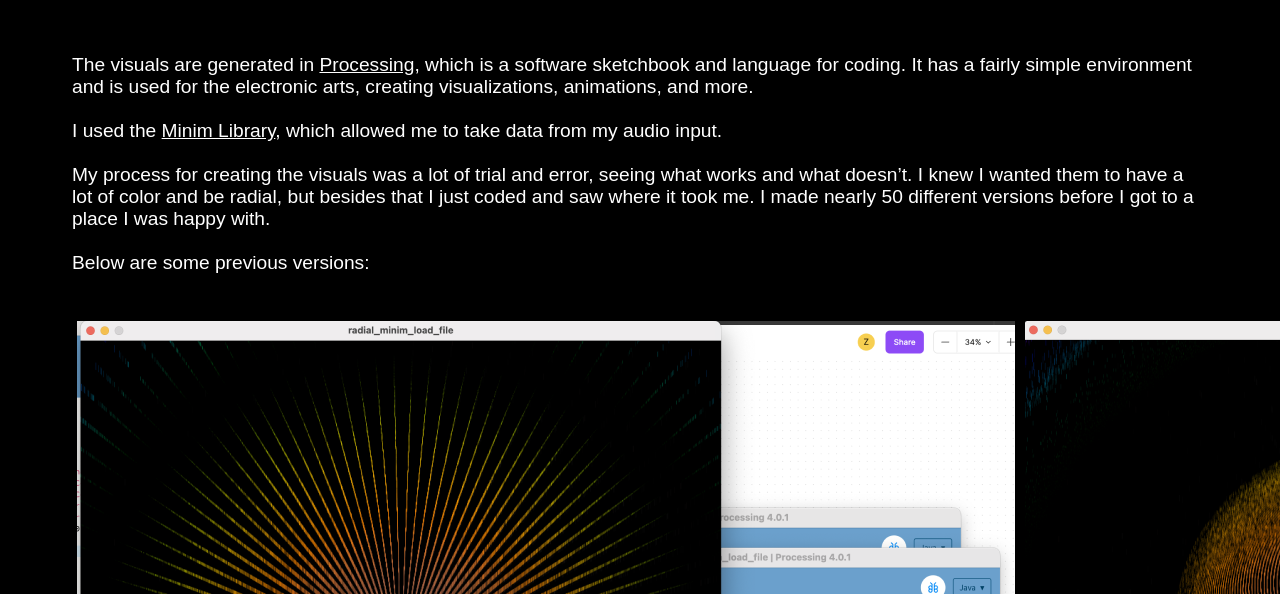
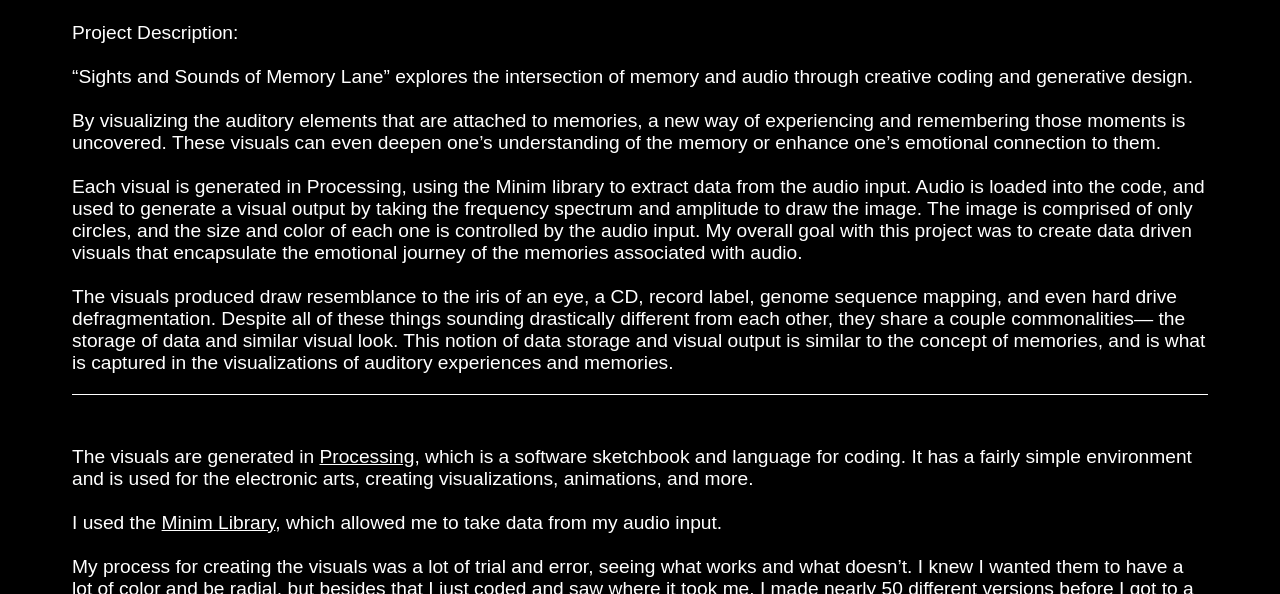
Before and after one commit to Zoyah74/sights-and-sounds-of-memory-lane.github.io, a plain HTML site: page process.html in a window 1280 px wide. Shown: the part 206-800 px from the top of the page. Drawn offline with Linux system fonts and the light colour scheme; a web font is replaced by a local one.

Commit message:
Update process.html

```diff
--- a/process.html
+++ b/process.html
@@ -30,6 +30,18 @@
         <h1 class="process-title">PROCESS</h1>
 
         <div class="content">
+            <div class="content-description">
+            <p>Project Description: <br><br>
+                “Sights and Sounds of Memory Lane” explores the intersection of memory and audio through creative coding and generative design.
+<br><br>
+By visualizing the auditory elements that are attached to memories, a new way of experiencing and remembering those moments is uncovered. These visuals can even deepen one’s understanding of the memory or enhance one’s emotional connection to them.
+<br><br>
+Each visual is generated in Processing, using the Minim library to extract data from the audio input. Audio is loaded into the code, and used to generate a visual output by taking the frequency spectrum and amplitude to draw the image. The image is comprised of only circles, and the size and color of each one is controlled by the audio input. My overall goal with this project was to create data driven visuals that encapsulate the emotional journey of the memories associated with audio.
+<br><br>
+The visuals produced draw resemblance to the iris of an eye, a CD, record label, genome sequence mapping, and even hard drive defragmentation. Despite all of these things sounding drastically different from each other, they share a couple commonalities— the storage of data and similar visual look. This notion of data storage and visual output is similar to the concept of memories, and is what is captured in the visualizations of auditory experiences and memories.
+<br>
+</div>
+            </p>
             <p class="content-text1">
 
             The visuals are generated in <a class="processing-text" href="https://processing.org/">Processing</a>, which is a software sketchbook and language for coding. It has a fairly simple environment and is used for the electronic arts, creating visualizations, animations, and more.
```
